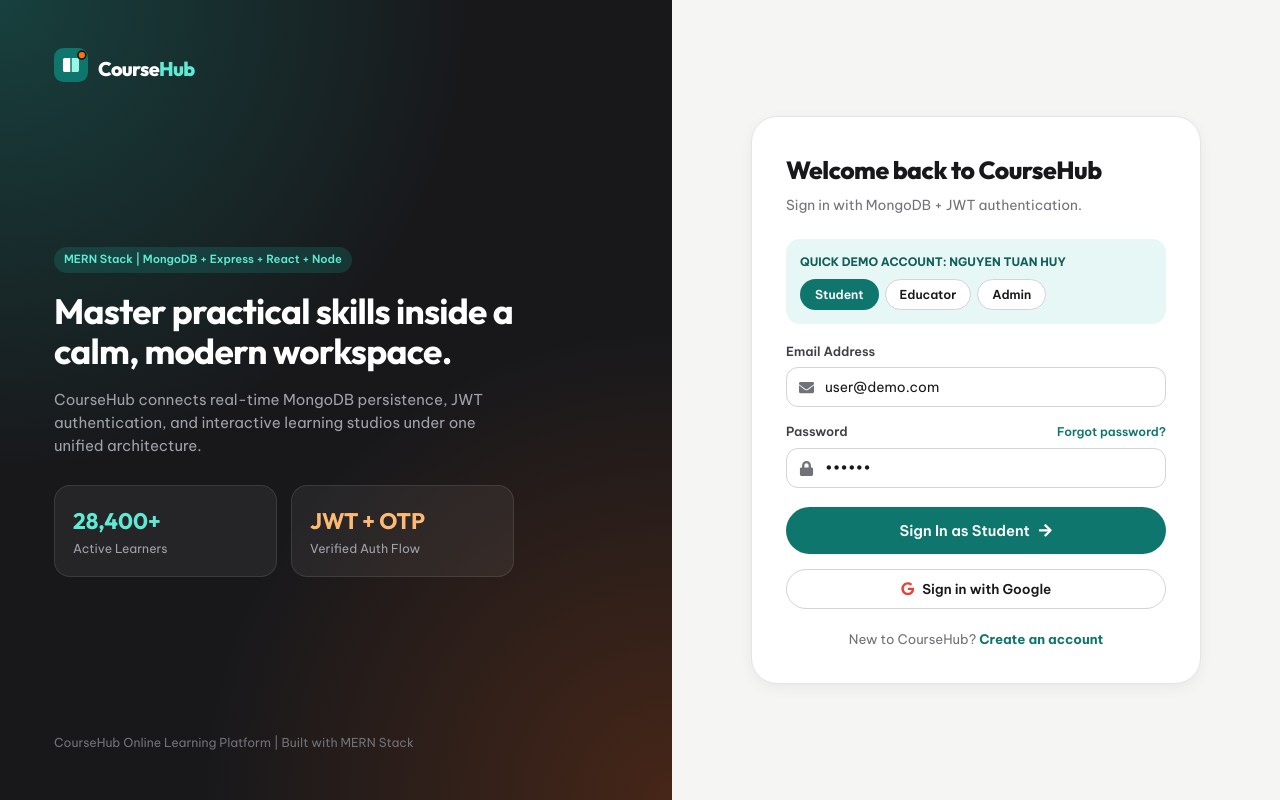
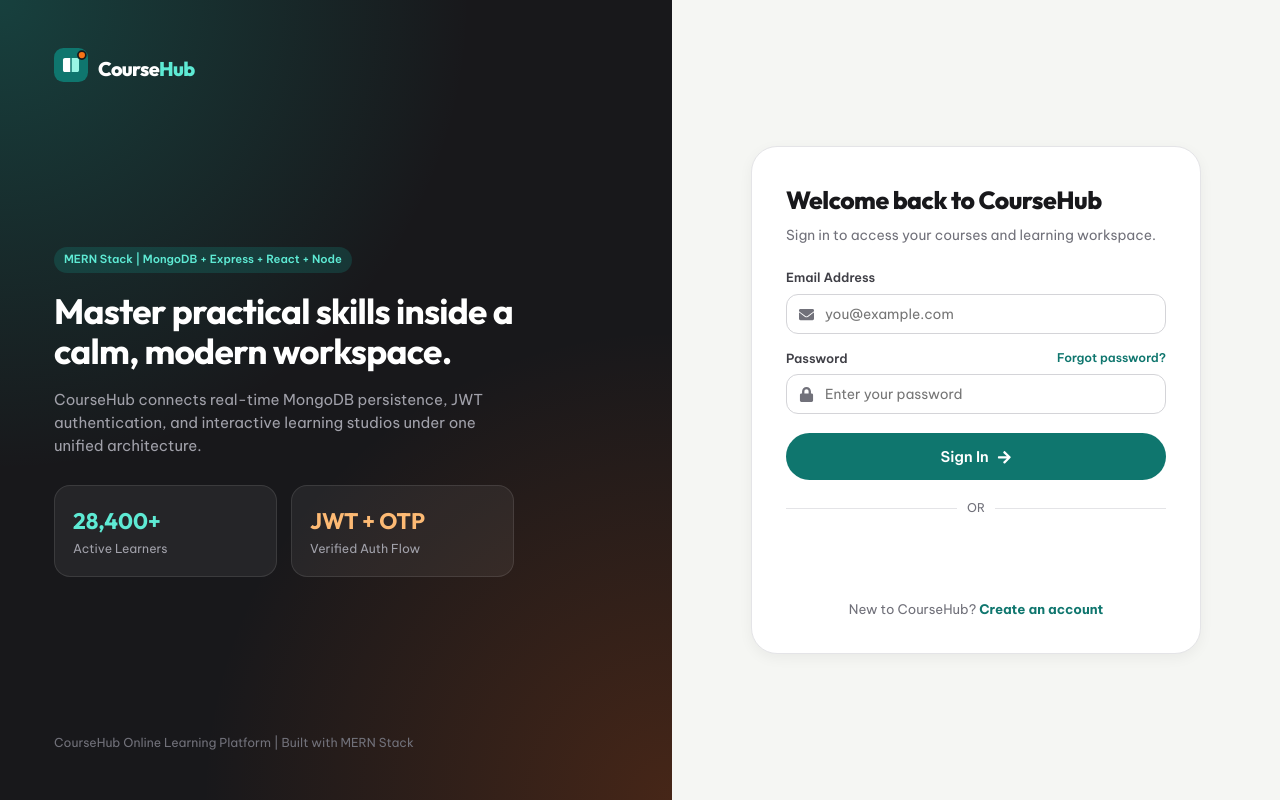
Before and after one commit to tuaanshuuysv/CourseHub, a React (Vite) app in the folder frontend/: page /auth/sign-in in a window 1280 px wide. Built offline with nearby package versions, Linux system fonts and the light colour scheme; no server answers.

Commit message:
feat(frontend): integrate real Google OAuth 2.0 button and remove demo switcher on SignInPage

```diff
--- a/frontend/src/pages/guest/SignInPage.jsx
+++ b/frontend/src/pages/guest/SignInPage.jsx
@@ -1,27 +1,92 @@
-import { useState } from 'react';
-import { Link, useNavigate } from 'react-router-dom';
-import { FaArrowRight, FaEnvelope, FaGoogle, FaLock } from 'react-icons/fa';
+import { useEffect, useRef, useState } from 'react';
+import { Link, useLocation, useNavigate } from 'react-router-dom';
+import { FaArrowRight, FaEnvelope, FaLock } from 'react-icons/fa';
 import AuthShell from '@/components/AuthShell';
 import { useCourseHub } from '@/context/CourseHubContext';
 
-// Man hinh dang nhap (UC-1.2) ket noi API /api/auth/login va /api/auth/google
+const GOOGLE_CLIENT_ID = (import.meta.env.VITE_GOOGLE_CLIENT_ID || '').trim();
+const HAS_GOOGLE_OAUTH =
+  Boolean(GOOGLE_CLIENT_ID) &&
+  GOOGLE_CLIENT_ID !== 'your_google_oauth_client_id.apps.googleusercontent.com';
+
+// Man hinh dang nhap (UC-1.2) ho tro Email/Mat khau va Google OAuth 2.0 that
 export default function SignInPage() {
   const { signIn, signInWithGoogle, notify } = useCourseHub();
   const navigate = useNavigate();
-  const [email, setEmail] = useState('user@demo.com');
-  const [password, setPassword] = useState('123456');
-  const [selectedRole, setSelectedRole] = useState('Student');
+  const location = useLocation();
+  const googleBtnRef = useRef(null);
+
+  const [email, setEmail] = useState('');
+  const [password, setPassword] = useState('');
   const [error, setError] = useState('');
   const [loading, setLoading] = useState(false);
 
-  // Chon nhanh thong tin tai khoan demo theo vai tro
-  const pickRole = (roleName) => {
-    setSelectedRole(roleName);
-    if (roleName === 'Student') setEmail('user@demo.com');
-    else if (roleName === 'Educator') setEmail('educator@coursehub.io');
-    else setEmail('admin@coursehub.io');
-    setPassword('123456');
+  const redirectAfterLogin = (user) => {
+    const fromPath = location.state?.from?.pathname;
+    if (fromPath && !fromPath.startsWith('/auth')) {
+      navigate(fromPath, { replace: true });
+      return;
+    }
+    if (user.role === 'instructor') navigate('/instructor/dashboard', { replace: true });
+    else if (user.role === 'admin') navigate('/admin/dashboard', { replace: true });
+    else navigate('/student/dashboard', { replace: true });
   };
+
+  // Tai va khoi tao Google Identity Services (GSI) khi da cau hinh VITE_GOOGLE_CLIENT_ID
+  useEffect(() => {
+    if (!HAS_GOOGLE_OAUTH || !googleBtnRef.current) return;
+    let cancelled = false;
+
+    const initGoogleButton = () => {
+      if (cancelled || !window.google?.accounts?.id || !googleBtnRef.current) return;
+      window.google.accounts.id.initialize({
+        client_id: GOOGLE_CLIENT_ID,
+        callback: async (response) => {
+          if (!response?.credential) return;
+          setError('');
+          setLoading(true);
+          try {
+            const user = await signInWithGoogle(response.credential);
+            redirectAfterLogin(user);
+          } catch (err) {
+            setError(err.message);
+            notify(err.message, 'danger');
+          } finally {
+            setLoading(false);
+          }
+        },
+      });
+      googleBtnRef.current.innerHTML = '';
+      window.google.accounts.id.renderButton(googleBtnRef.current, {
+        theme: 'outline',
+        size: 'large',
+        width: 380,
+        text: 'signin_with',
+        shape: 'pill',
+      });
+    };
+
+    if (window.google?.accounts?.id) {
+      initGoogleButton();
+    } else {
+      const existingScript = document.querySelector('script[data-gsi="true"]');
+      if (existingScript) {
+        existingScript.addEventListener('load', initGoogleButton);
+      } else {
+        const script = document.createElement('script');
+        script.src = 'https://accounts.google.com/gsi/client';
+        script.async = true;
+        script.defer = true;
+        script.dataset.gsi = 'true';
+        script.onload = initGoogleButton;
+        document.body.appendChild(script);
+      }
+    }
+
+    return () => {
+      cancelled = true;
+    };
+  }, [signInWithGoogle, notify]);
 
   // Xu ly gui form dang nhap bang email va mat khau
   const handleSubmit = async (e) => {
@@ -30,24 +95,7 @@ export default function SignInPage() {
     setLoading(true);
     try {
       const user = await signIn({ email, password });
-      if (user.role === 'instructor') navigate('/instructor/dashboard');
-      else if (user.role === 'admin') navigate('/admin/dashboard');
-      else navigate('/student/dashboard');
-    } catch (err) {
-      setError(err.message);
-      notify(err.message, 'danger');
-    } finally {
-      setLoading(false);
-    }
-  };
-
-  // Xu ly dang nhap nhanh bang Google OAuth demo
-  const handleGoogle = async () => {
-    setError('');
-    setLoading(true);
-    try {
-      await signInWithGoogle();
-      navigate('/student/dashboard');
+      redirectAfterLogin(user);
     } catch (err) {
       setError(err.message);
       notify(err.message, 'danger');
@@ -57,25 +105,7 @@ export default function SignInPage() {
   };
 
   return (
-    <AuthShell title="Welcome back to CourseHub" subtitle="Sign in with MongoDB + JWT authentication.">
-      <div style={{ background: 'var(--teal-soft)', borderRadius: 14, padding: 14, marginBottom: 18 }}>
-        <div style={{ fontSize: '0.78rem', fontWeight: 700, color: 'var(--teal-dark)', marginBottom: 8 }}>
-          QUICK DEMO ACCOUNT: NGUYEN TUAN HUY
-        </div>
-        <div style={{ display: 'flex', gap: 6, flexWrap: 'wrap' }}>
-          {['Student', 'Educator', 'Admin'].map((roleName) => (
-            <button
-              key={roleName}
-              type="button"
-              onClick={() => pickRole(roleName)}
-              className={`ch-btn ch-btn--sm ${selectedRole === roleName ? 'ch-btn--primary' : 'ch-btn--outline'}`}
-            >
-              {roleName}
-            </button>
-          ))}
-        </div>
-      </div>
-
+    <AuthShell title="Welcome back to CourseHub" subtitle="Sign in to access your courses and learning workspace.">
       {error && (
         <div className="ch-badge ch-badge--danger" style={{ width: '100%', padding: '10px 14px', borderRadius: 12, marginBottom: 14 }}>
           {error}
@@ -91,6 +121,7 @@ export default function SignInPage() {
               type="email"
               className="ch-input"
               style={{ paddingLeft: 38 }}
+              placeholder="you@example.com"
               value={email}
               onChange={(e) => setEmail(e.target.value)}
               required
@@ -111,6 +142,7 @@ export default function SignInPage() {
               type="password"
               className="ch-input"
               style={{ paddingLeft: 38 }}
+              placeholder="Enter your password"
               value={password}
               onChange={(e) => setPassword(e.target.value)}
               required
@@ -119,12 +151,19 @@ export default function SignInPage() {
         </div>
 
         <button type="submit" disabled={loading} className="ch-btn ch-btn--primary ch-btn--lg" style={{ marginTop: 4 }}>
-          {loading ? 'Signing in...' : `Sign In as ${selectedRole}`} <FaArrowRight />
+          {loading ? 'Signing in...' : 'Sign In'} <FaArrowRight />
         </button>
 
-        <button type="button" disabled={loading} onClick={handleGoogle} className="ch-btn ch-btn--outline">
-          <FaGoogle style={{ color: '#ea4335' }} /> Sign in with Google
-        </button>
+        {HAS_GOOGLE_OAUTH && (
+          <>
+            <div style={{ display: 'flex', alignItems: 'center', gap: 10, color: 'var(--ink-muted)', fontSize: '0.8rem', margin: '4px 0' }}>
+              <span style={{ flex: 1, height: 1, background: 'var(--border)' }} />
+              <span>OR</span>
+              <span style={{ flex: 1, height: 1, background: 'var(--border)' }} />
+            </div>
+            <div ref={googleBtnRef} style={{ display: 'flex', justifyContent: 'center', minHeight: 42 }} />
+          </>
+        )}
       </form>
 
       <p style={{ textAlign: 'center', marginTop: 20, marginBottom: 0, fontSize: '0.88rem', color: 'var(--ink-muted)' }}>
```
Also changed, not shown: 1 other file (tests, documents, lock files or other folders).
